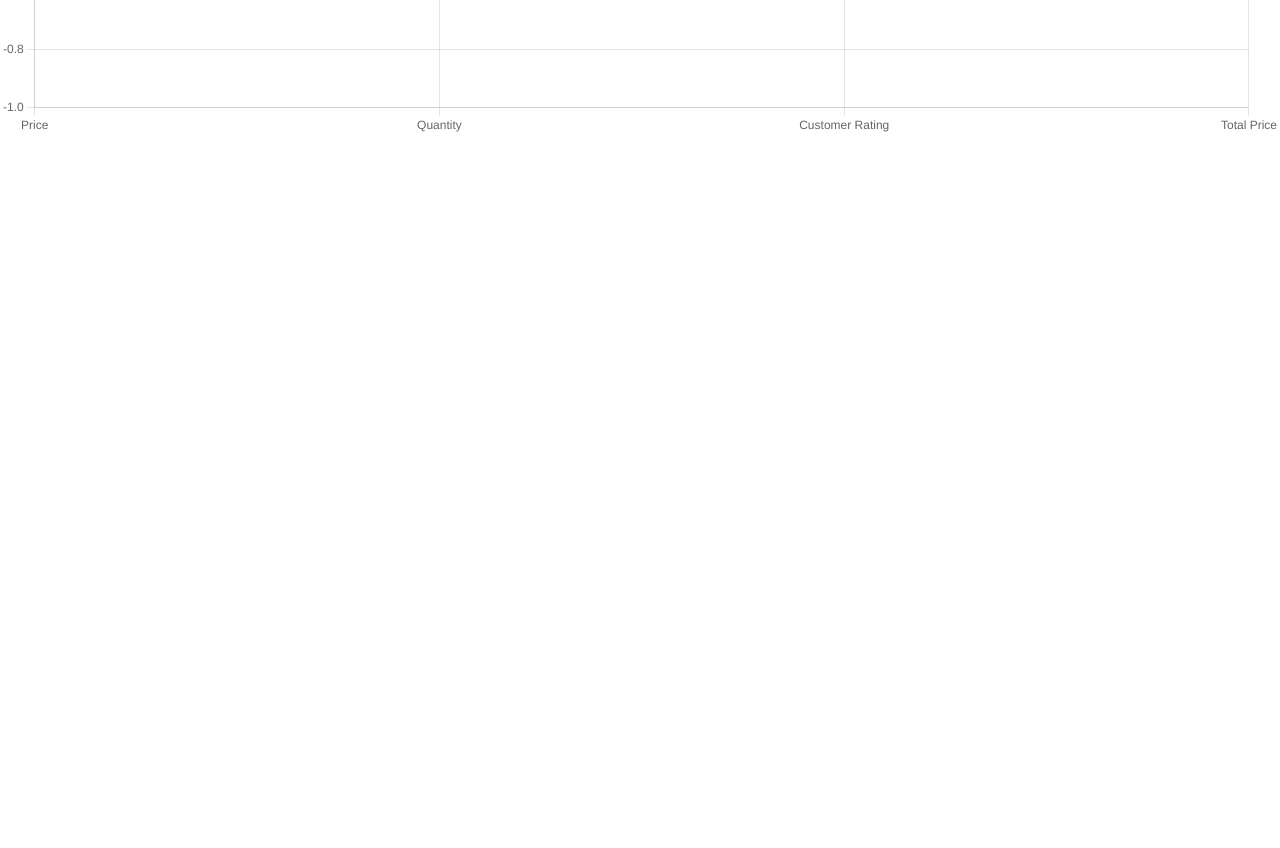
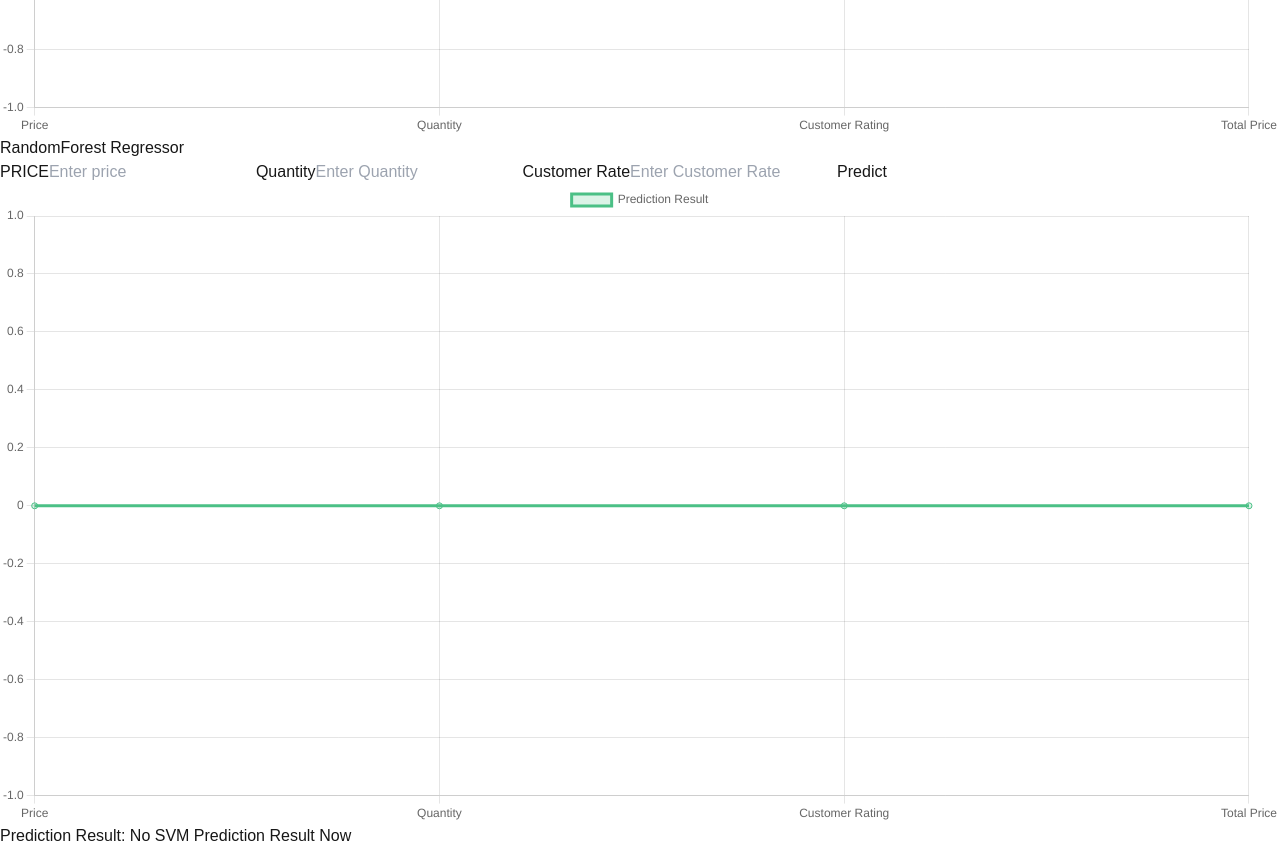
Before and after one commit to Tanabordeee/ClientFlipkartAndSmokingPrediction, a Next.js app: page /demomachine in a window 1280 px wide. Shown: the part 600-1448 px from the top of the page. Before the commit the page ends 800 px from the top, so only its background shows below. Built offline with nearby package versions, Linux system fonts and the light colour scheme.

Commit message:
add RF form

```diff
--- /dev/null
+++ b/src/app/demomachine/RfPredictionForm.tsx
@@ -0,0 +1,134 @@
+'use client'
+
+import { useState } from "react"
+import Swal from "sweetalert2"
+import axios from "axios";
+import { Line } from 'react-chartjs-2';
+import { Chart as ChartJS, CategoryScale, LinearScale, PointElement, LineElement, Title, Tooltip, Legend } from 'chart.js';
+ChartJS.register(
+    CategoryScale,
+    LinearScale,
+    PointElement,
+    LineElement,
+    Title,
+    Tooltip,
+    Legend
+  );
+
+export default function RfPredictionForm(){
+    const [price , setprice] = useState<number | string>("");
+    const [quantity , setquantity] = useState<number | string>("");
+    const [customer_rating , setcustomer_rating] = useState<number | string>("");
+    const [result , setresult] = useState<number | string>("No SVM Prediction Result Now")
+    const [graphData, setGraphData] = useState({
+        labels: ['Price', 'Quantity', 'Customer Rating' , "Total Price"],
+        datasets: [
+          {
+            label: 'Prediction Result',
+            data: [0, 0, 0,0],
+            borderColor: 'rgb(75, 192, 134)',
+            backgroundColor: 'rgba(75, 192, 134, 0.2)',
+            tension: 0.4,
+          },
+        ],
+      });
+      const RFPredict = async (e: React.FormEvent) => {
+        e.preventDefault();
+        try {
+            const res = await axios.post(`${process.env.NEXT_PUBLIC_API_URL}/predictRF`, {
+                price,
+                quantity,
+                customer_rating,
+            });
+            const prediction = res.data.prediction;
+
+            setresult(prediction);
+            const updatedData = {
+                ...graphData,
+                datasets: [
+                    {
+                        ...graphData.datasets[0],
+                        data: [Number(price), Number(quantity), Number(customer_rating), Number(prediction)],
+                    },
+                ],
+            };
+            setGraphData(updatedData);
+        } catch (error) {
+            Swal.fire({
+                icon: "error",
+                title: "Send Error",
+            });
+            console.log("Error", error);
+        }
+    };
+    const showAlert = (message: string) => {
+        Swal.fire({
+            icon: "error",
+            title: "Invalid Input",
+            text: message,
+        });
+    };
+    const handlePriceChange = (e: React.ChangeEvent<HTMLInputElement>) => {
+        const value = e.target.value;
+        if (!isNaN(Number(value))) {
+            setprice(Number(value));
+        } else {
+            setprice("");
+            showAlert("Please enter a valid number for price.");
+        }
+    }
+    const handleQuantityChange = (e: React.ChangeEvent<HTMLInputElement>) => {
+        const value = e.target.value;
+        if (!isNaN(Number(value))) {
+            setquantity(Number(value));
+        } else {
+            setquantity("");
+            showAlert("Please enter a valid number for quantity.");
+        }
+    }
+    const handleCustomerRateChange = (e: React.ChangeEvent<HTMLInputElement>) => {
+        const value = e.target.value;
+        if (!isNaN(Number(value))) {
+            setcustomer_rating(Number(value));
+        } else {
+            setcustomer_rating("");
+            showAlert("Please enter a valid number for customer rate.");
+        }
+    }
+    return (
+        <>
+        <h1 className="text-5xl m-5 font-bold">RandomForest Regressor</h1>
+        <form onSubmit={RFPredict} className="flex flex-col gap-5 border w-[50%] p-5 mt-5 rounded-lg">
+            <label>PRICE</label>
+            <input type="text"
+            className="p-5 border rounded-lg"
+            value={price}
+            onChange={(e)=> handlePriceChange(e)}
+            placeholder="Enter price"
+            />
+            <label>Quantity</label>
+            <input type="text"
+            className="p-5 border rounded-lg"
+            value={quantity}
+            onChange={(e)=> handleQuantityChange(e)}
+            placeholder="Enter Quantity"
+            />
+            <label>Customer Rate</label>
+            <input type="text"
+            className="p-5 border rounded-lg"
+            value={customer_rating}
+            onChange={(e)=> handleCustomerRateChange(e)}
+            placeholder="Enter Customer Rate"
+            />
+            <button type="submit" className="p-3 bg-green-400 text-white text-xl rounded-lg hover:bg-red-400">Predict</button>
+        </form>
+        <div className="w-[50%] text-xl text-center m-5">
+        <Line
+        data={graphData}
+        options={{ responsive: true ,}}
+        />
+        <h3 className="mt-5">Prediction Result: {result}</h3>
+        </div>
+        </>
+    )
+}
--- a/src/app/demomachine/page.tsx
+++ b/src/app/demomachine/page.tsx
@@ -1,8 +1,10 @@
 import SvmPredictForm from "./SvmPredictForm"
+import RfPredictionForm from "./RfPredictionForm"
 export default function demomachine(){
     return(
         <div className="flex flex-col  items-center h-screen">
         <SvmPredictForm></SvmPredictForm>
+        <RfPredictionForm></RfPredictionForm>
         </div>
     )
 }
```
